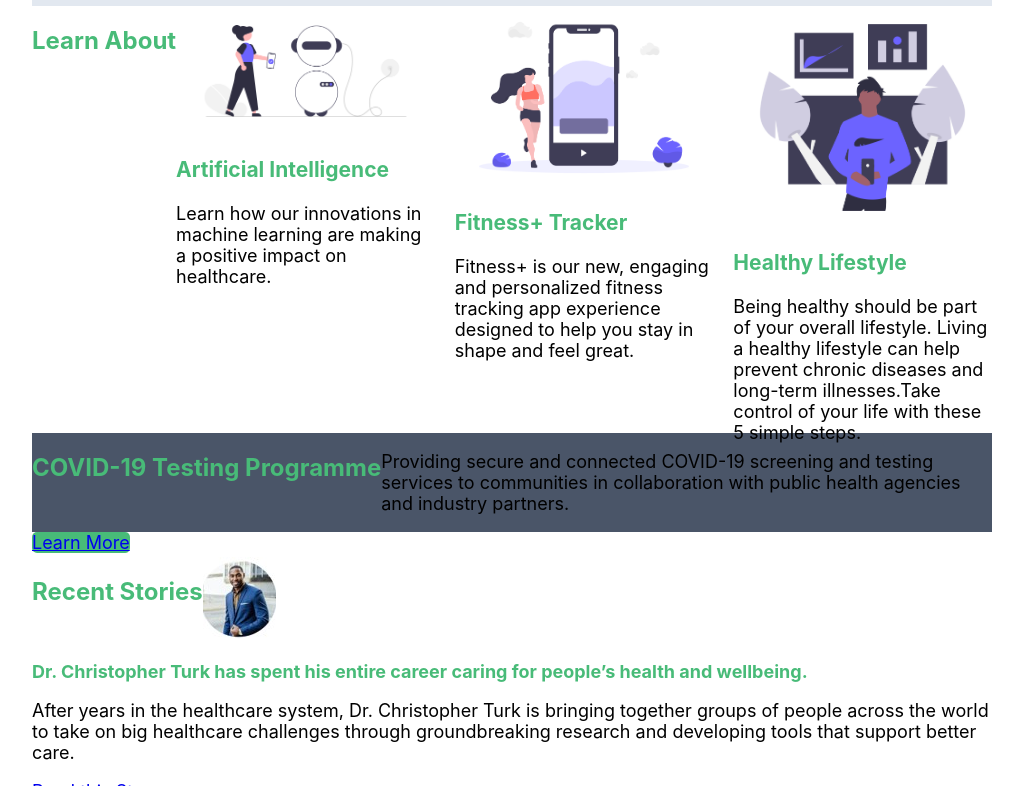
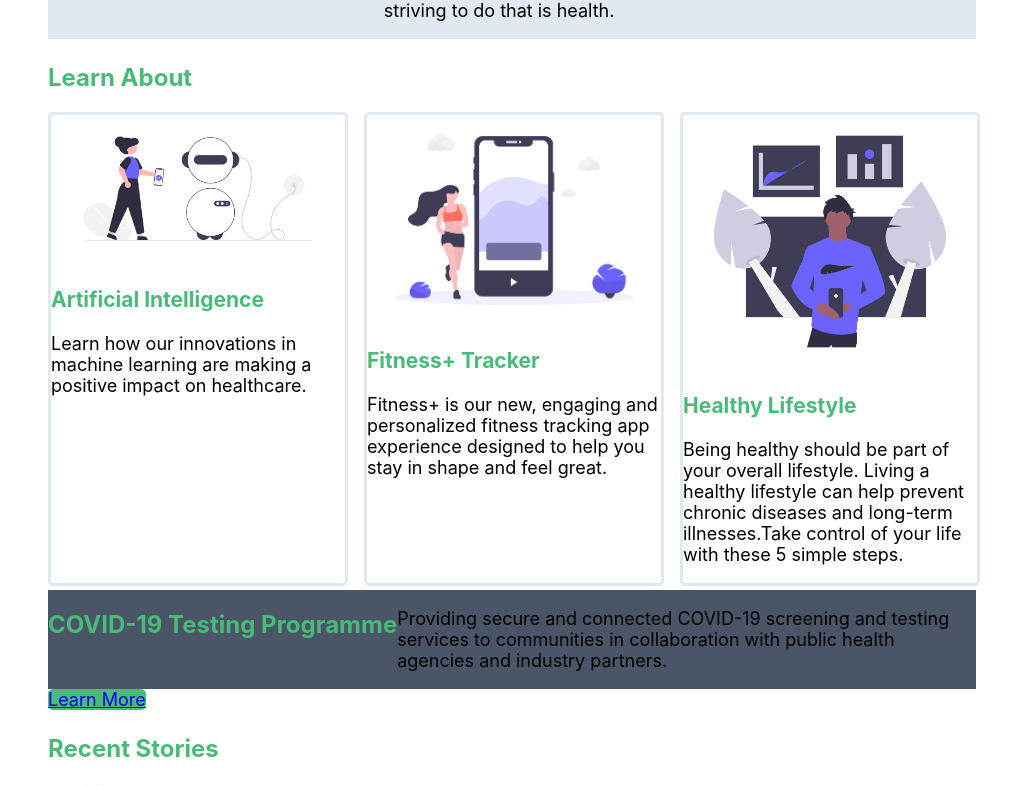
Before and after one commit to davian-wright/info2180-project1, a plain HTML site: page index.html in a window 1280 px wide. Shown: the part 379-1165 px from the top of the page, without its empty margins (128-1151 px from the left). Drawn offline with Linux system fonts and the light colour scheme.

Commit message:
updated required files

```diff
--- a/styles.css
+++ b/styles.css
@@ -1,5 +1,7 @@
 /* Add your CSS to this file */
-
+* {
+  box-sizing: border-box;
+}
 body {
     margin: 0;
     font-size: 18px;
@@ -8,6 +10,7 @@ body {
 }
 
 .container {
+	display: grid;
     margin: 0 auto;
     max-width: 960px;
     width: 100%;
@@ -77,20 +80,44 @@ div.overview-hero-text{
 	color: #48BB78;
 }
 
-.cards{
-	display: grid;
-	grid-template-columns: repeat(auto-fill, minmax(230px, 1fr));
-	grid-gap: 20px;
-	justify-content: space-between;
-}
-.card{
-	display: grid;
-	grid-template-rows: max-content 200px 1fr;
+.cards {
+
+display: grid;
+grid-row-start: 3;
+grid-row-end: 3;
+grid-template-columns: 300px 300px 300px;
+grid-template-rows:1;
+grid-gap: 1rem;
+
 }
 
+.card:nth-child(1){
 
+ grid-column: 1;
+ grid-row: 1;
+ border-style: solid;
+border-color: #E2E8F0;
+ border-radius: 5px;
+ }
+
+.card:nth-child(2){
+
+ grid-column: 2;
+ grid-row: 1;
+ border-style: solid;
+border-color: #E2E8F0;
+ border-radius: 5px;
+ }
+.card:nth-child(3){
+
+ grid-column: 3;
+ grid-row: 1;
+ border-style: solid;
+border-color: #E2E8F0;
+ border-radius: 5px;
+ }
 /*
-
+/*
 .row {margin: 0 -5px;}
 
 .row:after {
@@ -112,6 +139,7 @@ div.overview-hero-text{
 .card img {
   border-radius: 5px 5px 0 0;
   width: 100%;
+  float: top;
 
 }
  h3{
@@ -153,10 +181,10 @@ float: right;
 .stories img{
 	border-radius: 50%:
 	}
-article-body{
-	    float: right;
+.article-body{
+	float: right;
     flex-wrap: wrap;
-    flex-direction: column;
+    flex-direction: row;
 
 }
 .newsletter{
```
